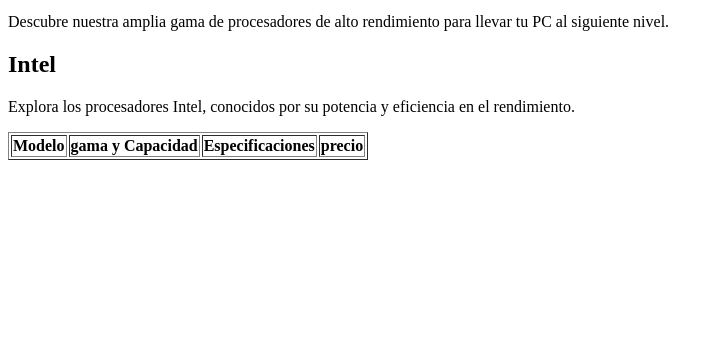
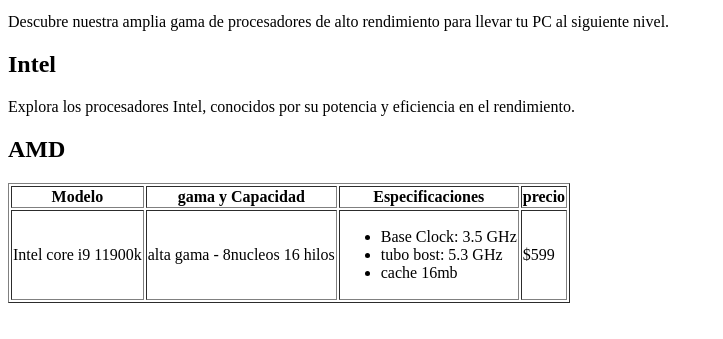
Before and after one commit to luis7w7-Denn/lab-8, a plain HTML site: page procesadores.html in a window 1280 px wide. Shown: the part 101-440 px from the top of the page, without its empty margins (0-723 px from the left). Drawn offline with Linux system fonts and the light colour scheme.

Commit message:
agregamos mas datos ala tabla de los procesadores

```diff
--- a/procesadores.html
+++ b/procesadores.html
@@ -21,6 +21,18 @@
 <th>precio</th>
     </tr>
 
+    <tr>
+<td>Intel core i9 11900k</td>
+<td>alta gama - 8nucleos 16 hilos</td>
+<td>
+<ul>
+    <li>Base Clock: 3.5 GHz</li>
+    <li>tubo bost: 5.3 GHz</li>
+    <li>cache 16mb</li>
+</ul>
+</td>
+<td>$599</td>
+    </tr>
 
 
 
@@ -28,7 +40,7 @@
 
 
 
-
+<h2>AMD</h2>
 
 
 
```
